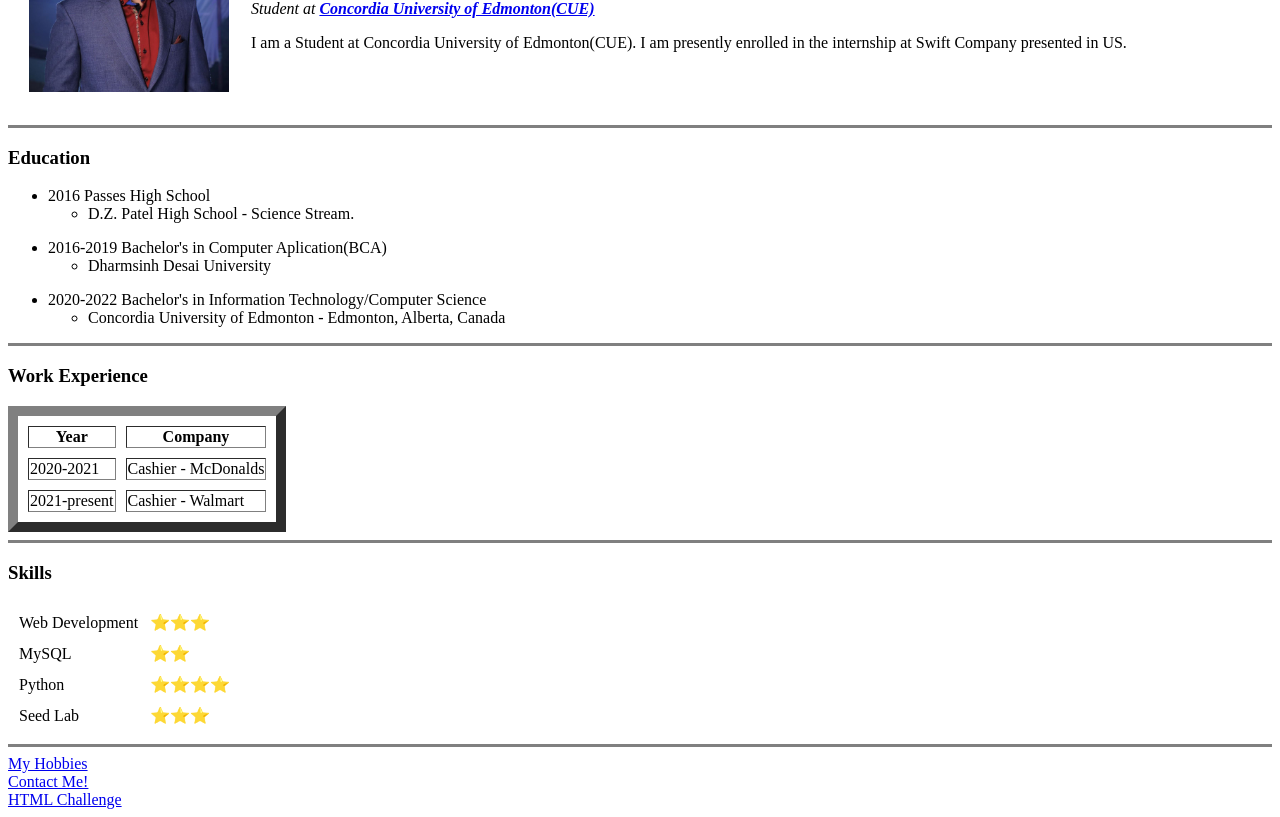
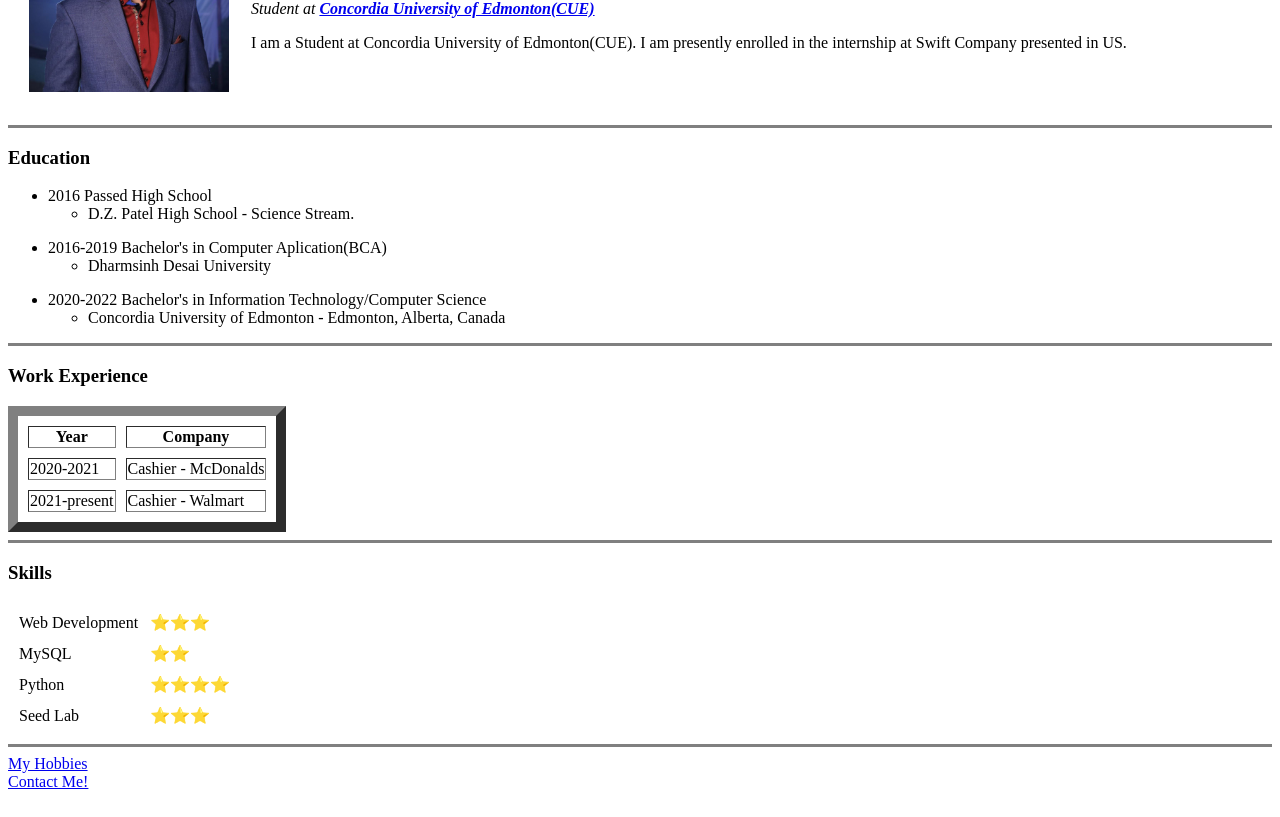
Before and after one commit to mananpunjabi99/CV, a plain HTML site: page index.html in a window 1280 px wide. Shown: the part 137-954 px from the top of the page. Drawn offline with Linux system fonts and the light colour scheme.

Commit message:
Update index.html

```diff
--- a/index.html
+++ b/index.html
@@ -22,7 +22,7 @@
   <hr size="3" noshade>
   <h3>Education</h3>
   <ul>
-    <li>2016 Passes High School</li>
+    <li>2016 Passed High School</li>
     <ul>
       <li>D.Z. Patel High School - Science Stream.</li>
     </ul>
@@ -83,8 +83,6 @@
   <a href="hobbies.html">My Hobbies</a>
   <br>
   <a href="contact.html">Contact Me!</a><br>
-  <a href="C:\Users\manan\OneDrive\Desktop\Web Development\HTML - Personal Site\HTML Challenge.html">HTML Challenge</a>
-
 
 
 </body>
```
